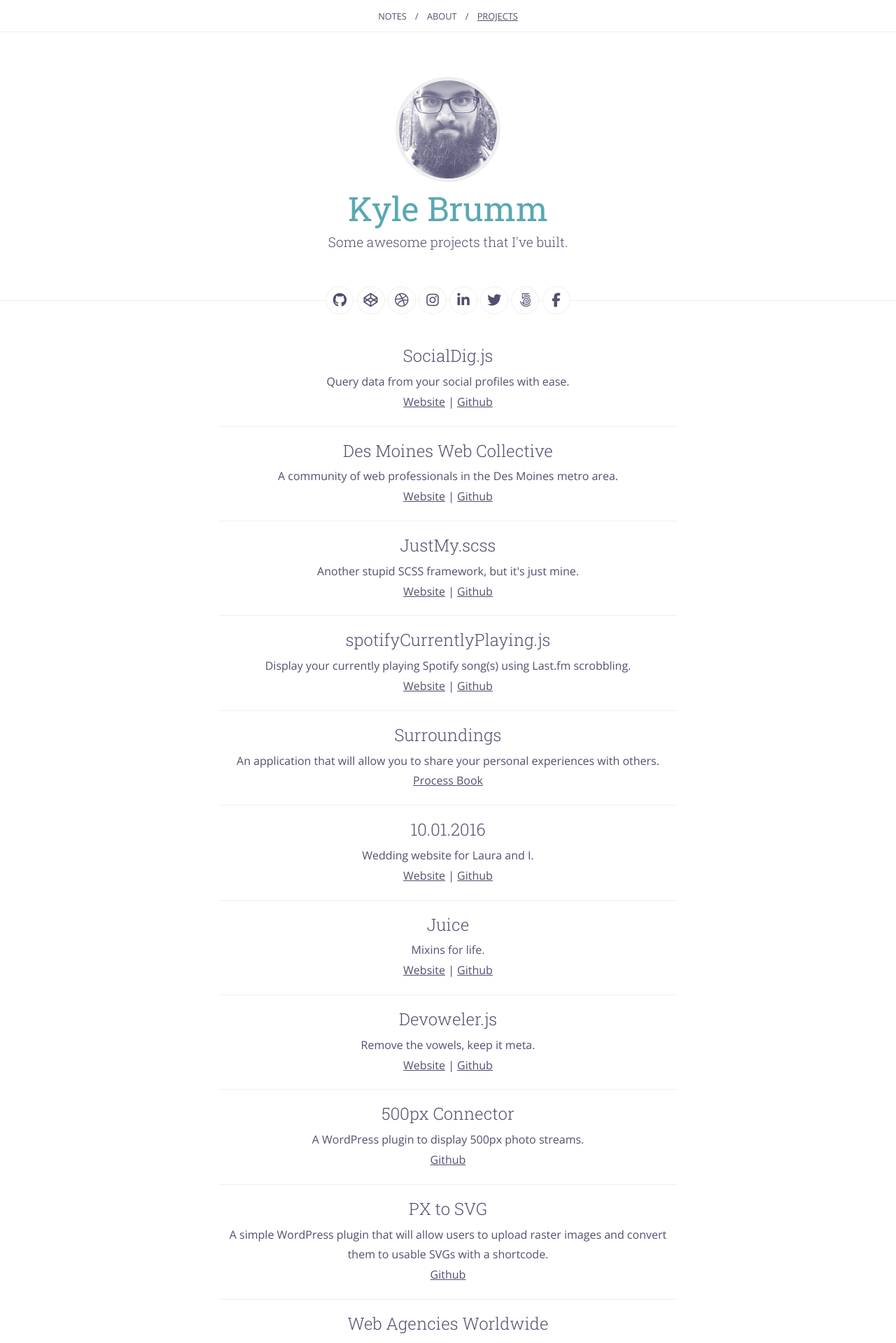
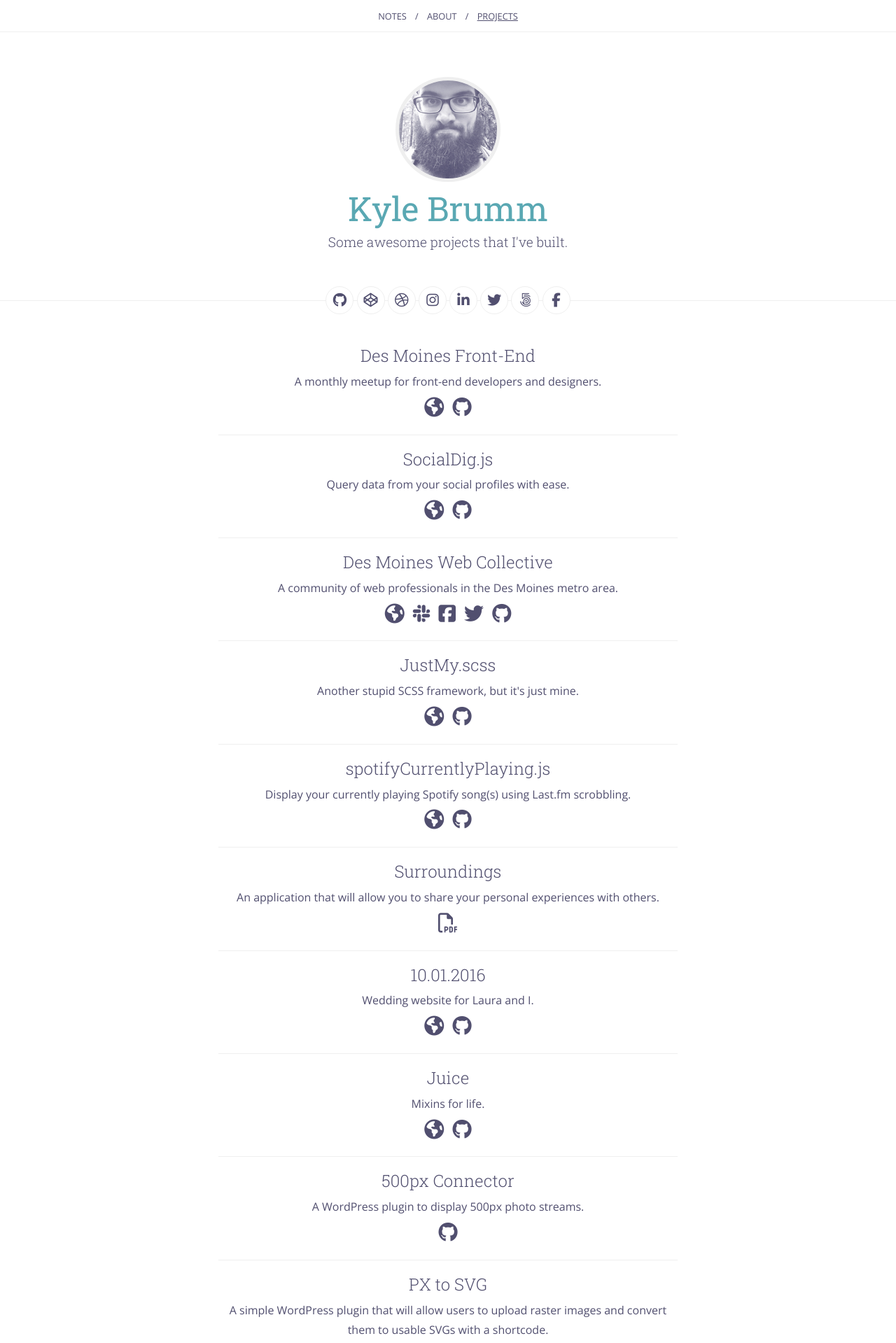
Before and after one commit to kjbrum/kjbrum.github.io, a Jekyll site: the page built from projects.html, in a window 1280 px wide. Shown: the top 1919 px of the page at 70% size. Built offline with Jekyll 4.4.1, drawn with Linux system fonts in a browser that asks for light colours; nearby versions of some CDN libraries; some of the changed text lies outside the part shown.

Commit message:
Update projects page

```diff
--- a/_data/projects.yml
+++ b/_data/projects.yml
@@ -1,119 +1,128 @@
+- name: "Des Moines Front-End"
+  description: "A monthly meetup for front-end developers and designers."
+  links:
+    - icon: "globe"
+      url: https://dsmfrontend.github.io/
+
+    - icon: "github"
+      url: https://github.com/dsmfrontend/dsmfrontend.github.io
+
 - name: "SocialDig.js"
   description: "Query data from your social profiles with ease."
   links:
-    - text: "Website"
+    - icon: "globe"
       url: http://kylebrumm.com/SocialDig.js
 
-    - text: "Github"
+    - icon: "github"
       url: https://github.com/kjbrum/SocialDig.js
 
 - name: "Des Moines Web Collective"
   description: "A community of web professionals in the Des Moines metro area."
   links:
-    - text: "Website"
+    - icon: "globe"
       url: http://dsmwebcollective.com
 
-    - text: "Github"
+    - icon: "slack"
+      url: http://dsmwebcollective.herokuapp.com/
+
+    - icon: "facebook-square"
+      url: https://www.facebook.com/groups/dsmwebcollective/
+
+    - icon: "twitter"
+      url: https://twitter.com/dmwebcollective
+
+    - icon: "github"
       url: https://github.com/dsmwebcollective/dsmwebcollective.github.io
 
 - name: "JustMy.scss"
   description: "Another stupid SCSS framework, but it's just mine."
   links:
-    - text: "Website"
+    - icon: "globe"
       url: http://kylebrumm.com/justmy.scss
 
-    - text: "Github"
+    - icon: "github"
       url: https://github.com/kjbrum/justmy.scss
 
 - name: "spotifyCurrentlyPlaying.js"
   description: "Display your currently playing Spotify song(s) using Last.fm scrobbling."
   links:
-    - text: "Website"
+    - icon: "globe"
       url: http://kylebrumm.com/spotifyCurrentlyPlaying.js
 
-    - text: "Github"
+    - icon: "github"
       url: https://github.com/kjbrum/spotifyCurrentlyPlaying.js
 
 - name: "Surroundings"
   description: "An application that will allow you to share your personal experiences with others."
   links:
-    - text: "Process Book"
+    - icon: "file-pdf-o"
       url: "/media/files/surroundings-process-book.pdf"
 
 - name: "10.01.2016"
   description: "Wedding website for Laura and I."
   links:
-    - text: "Website"
+    - icon: "globe"
       url: http://pochobrumm.us
 
-    - text: "Github"
+    - icon: "github"
       url: https://github.com/kjbrum/10.01.2016
 
 - name: "Juice"
   description: "Mixins for life."
   links:
-    - text: "Website"
+    - icon: "globe"
       url: http://kylebrumm.com/juice
 
-    - text: "Github"
+    - icon: "github"
       url: https://github.com/kjbrum/juice
-
-- name: "Devoweler.js"
-  description: "Remove the vowels, keep it meta."
-  links:
-    - text: "Website"
-      url: http://kylebrumm.com/devoweler.js
-
-    - text: "Github"
-      url: https://github.com/kjbrum/devoweler.js
 
 - name: "500px Connector"
   description: "A WordPress plugin to display 500px photo streams."
   links:
-    - text: "Github"
+    - icon: "github"
       url: https://github.com/kjbrum/500px-Connector
 
 - name: "PX to SVG"
   description: "A simple WordPress plugin that will allow users to upload raster images and convert them to usable SVGs with a shortcode."
   links:
-    - text: "Github"
+    - icon: "github"
       url: https://github.com/kjbrum/pxtosvg
 
 - name: "Web Agencies Worldwide"
   description: "A massive list of web agencies all around the world."
   links:
-    - text: "Github"
+    - icon: "github"
       url: https://github.com/kjbrum/web-agencies-worldwide
 
 - name: "CoD"
   description: "Iowa State College of Design redesign project."
   links:
-    - text: "Website"
+    - icon: "globe"
       url: http://kylebrumm.com/cod
 
-    - text: "Github"
+    - icon: "github"
       url: https://github.com/kjbrum/cod
 
 - name: "SpotVendr"
   description: "Your one stop spot for parking."
   links:
-    - text: "Website"
+    - icon: "globe"
       url: http://kylebrumm.com/spotvendr
 
-    - text: "Github"
+    - icon: "github"
       url: https://github.com/kjbrum/spotvendr
 
 - name: "Notepad"
   description: "Just a simple notepad."
   links:
-    - text: "Website"
+    - icon: "globe"
       url: http://kylebrumm.com/notepad
 
-    - text: "Github"
+    - icon: "github"
       url: https://github.com/kjbrum/notepad
 
 - name: "Alfred Workflows"
   description: "A collection of my personal Alfred workflows."
   links:
-    - text: "Github"
+    - icon: "github"
       url: https://github.com/kjbrum/alfred-workflows
--- a/_sass/_sections.scss
+++ b/_sass/_sections.scss
@@ -88,3 +88,19 @@
         text-align: left;
     }
 }
+
+.section--projects {
+    .description {
+        margin-bottom: 0.5rem;
+    }
+
+    .links {
+        a {
+            margin: 0 0.25rem;
+        }
+
+        .fa {
+            font-size: 1.75rem;
+        }
+    }
+}
--- a/projects.html
+++ b/projects.html
@@ -9,17 +9,15 @@ slug: projects
     <div class="item">
         <h4>{{ project.name }}</h4>
 
-        <p>
-            {{ project.description }}<br>
+        <p class="description">
+            {{ project.description }}
+        </p>
 
+        <div class="links">
             {% for link in project.links %}
-                {% if forloop.last %}
-                    <a href="{{ link.url }}" target="_blank">{{ link.text }}</a>
-                {% else %}
-                    <a href="{{ link.url }}" target="_blank">{{ link.text }}</a> |
-                {% endif %}
+                <a href="{{ link.url }}" target="_blank"><i class="fa fa-{{ link.icon }}"></i></a>
             {% endfor %}
-        </p>
+        </div>
 
         <hr>
     </div>
```
